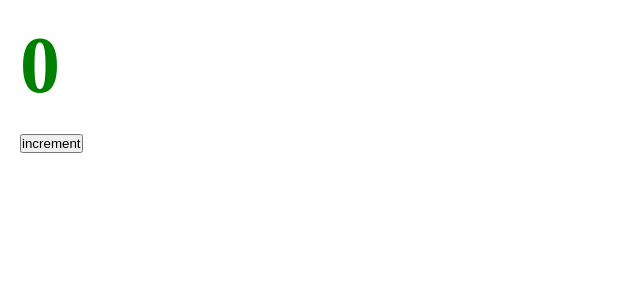
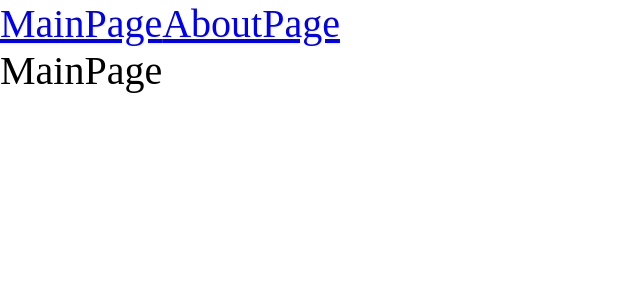
Before and after one commit to gor241/middleProject, a React app: page / in a window 1280 px wide. Shown: the top 300 px of the page, without its empty margins (0-640 px from the left). Built offline with nearby package versions, Linux system fonts and the light colour scheme; the HTML template or start-up script is replaced by a standard one.

Commit message:
add: added routing

```diff
--- a/src/App.tsx
+++ b/src/App.tsx
@@ -1,11 +1,21 @@
-import React from 'react';
+import React, { Suspense } from 'react';
 import './index.scss';
-import Counter from './components/Counter/Counter';
+import { Route, Routes, Link } from 'react-router-dom';
+import { MainPageAsync } from './pages/MainPage/MainPage.async';
+import { AboutPageAsync } from './pages/AboutPage/AboutPage.async';
 
 const App = () => {
     return (
         <div className="app">
-            <Counter />
+            <Link to={'/'}>MainPage</Link>
+            <Link to={'/about'}>AboutPage</Link>
+            {/* Suspense нужен для lazy компонентов */}
+            <Suspense fallback={<div>Loading...</div>}>
+                <Routes>
+                    <Route path={'/about'} element={<AboutPageAsync />} />
+                    <Route path={'/'} element={<MainPageAsync />} />
+                </Routes>
+            </Suspense>
         </div>
     );
 };
--- a/src/index.tsx
+++ b/src/index.tsx
@@ -1,7 +1,10 @@
 import { render } from 'react-dom';
 import App from './App';
+import { BrowserRouter } from 'react-router-dom';
 
 render(
-    <App/>,
+    <BrowserRouter>
+        <App />
+    </BrowserRouter>,
     document.getElementById('root')
 );
--- /dev/null
+++ b/src/pages/AboutPage/AboutPage.async.tsx
@@ -0,0 +1,10 @@
+import { lazy } from 'react';
+
+export const AboutPageAsync = lazy(
+    () =>
+        new Promise((resolve) => {
+            // @ts-ignore
+            // ТАК В РЕАЛЬНЫХ ПРОЕКТАХ НЕ ДЕЛАТЬ!!!!! ДЕЛАЕМ ДЛЯ КУРСА!
+            setTimeout(() => resolve(import('./AboutPage')), 1500);
+        })
+);
--- /dev/null
+++ b/src/pages/AboutPage/AboutPage.tsx
@@ -0,0 +1,7 @@
+import React from 'react';
+
+const AboutPage = () => {
+    return <div>AboutPage</div>;
+};
+
+export default AboutPage;
--- /dev/null
+++ b/src/pages/MainPage/MainPage.async.tsx
@@ -0,0 +1,10 @@
+import { lazy } from 'react';
+
+export const MainPageAsync = lazy(
+    () =>
+        new Promise((resolve) => {
+            // @ts-ignore
+            // ТАК В РЕАЛЬНЫХ ПРОЕКТАХ НЕ ДЕЛАТЬ!!!!! ДЕЛАЕМ ДЛЯ КУРСА!
+            setTimeout(() => resolve(import('./MainPage')), 1500);
+        })
+);
--- /dev/null
+++ b/src/pages/MainPage/MainPage.tsx
@@ -0,0 +1,7 @@
+import React from 'react';
+
+const MainPage = () => {
+    return <div>MainPage</div>;
+};
+
+export default MainPage;
--- a/tsconfig.json
+++ b/tsconfig.json
@@ -5,7 +5,7 @@
         // Однако это не означает, что теперь вовсе нельзя использовать any.
         // Это означает лишь, что в подобных ситуация разработчик должен явно писать any,
         "noImplicitAny": true,
-        "module": "es6",
+        "module": "ESNext",
         // В какую спецификацию компилируем: для поддержки большинства браузеров
         "target": "es5",
         "jsx": "react-jsx",
```
Also changed, not shown: 6 other files (tests, documents, lock files or other folders).
